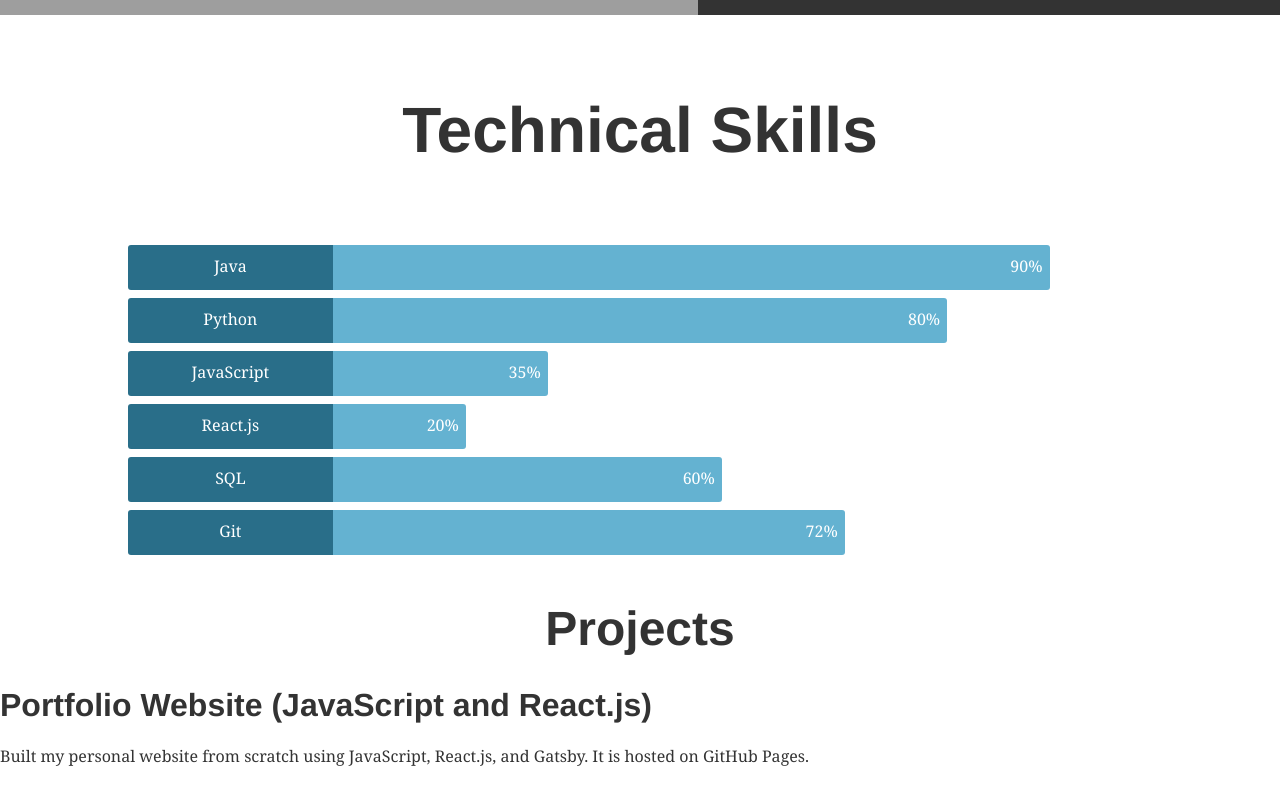
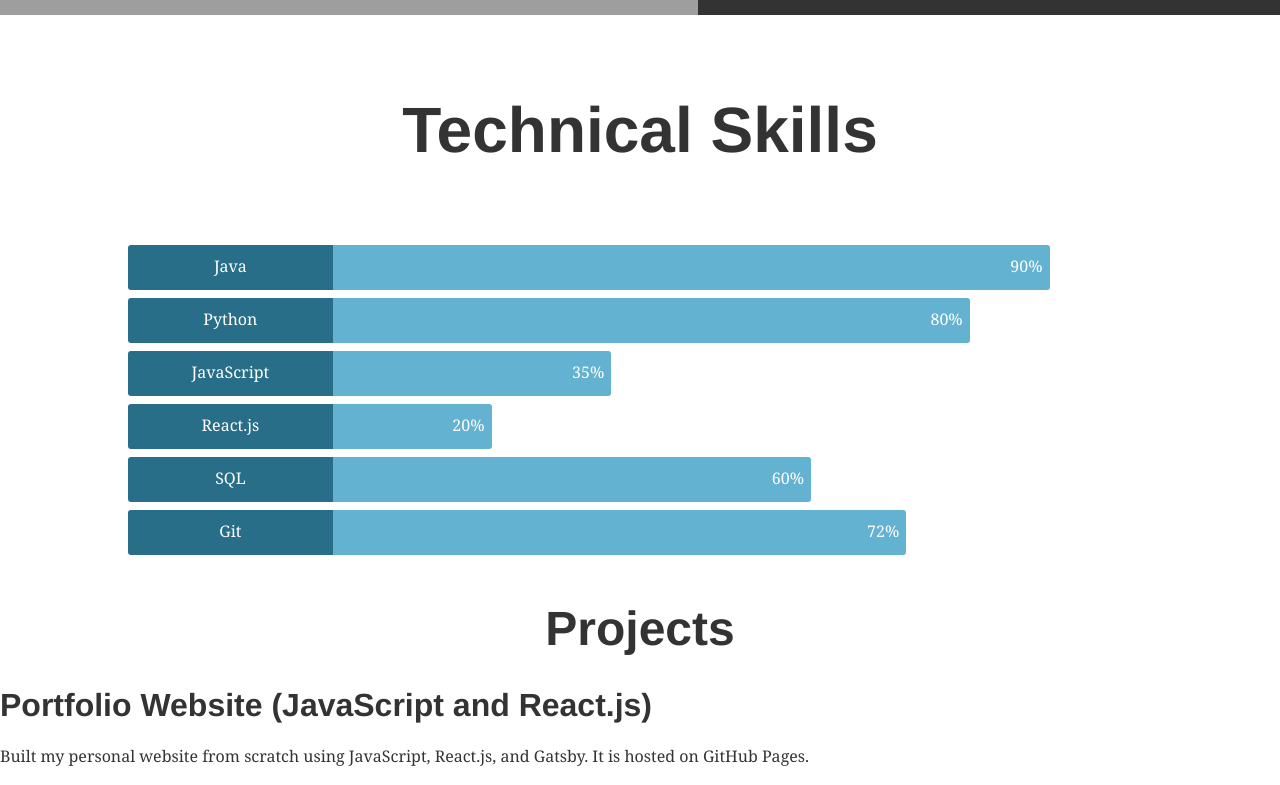
Before and after one commit to kellyhogan/kellyhogan.github.io, a Gatsby site: page / in a window 1280 px wide. Shown: the part 1309-2094 px from the top of the page. Built offline with nearby package versions, Linux system fonts and the light colour scheme; Gatsby itself is replaced by a stand-in of ours; grey boxes are pictures that could not be loaded; what typography-theme-noriega would draw is missing.

Commit message:
Changed bar percentages

```diff
--- a/src/components/SkillBarGraph.css
+++ b/src/components/SkillBarGraph.css
@@ -52,35 +52,35 @@
     width: 0;
 }
 [data-aos="anim-bar-two"].aos-animate {
-    width: 60%;
+    width: 62.2%;
 }
 
 [data-aos="anim-bar-three"] {
     width: 0;
 }
 [data-aos="anim-bar-three"].aos-animate {
-    width: 21%;
+    width: 27.2%;
 }
 
 [data-aos="anim-bar-four"] {
     width: 0;
 }
 [data-aos="anim-bar-four"].aos-animate {
-    width: 13%;
+    width: 15.5%;
 }
 
 [data-aos="anim-bar-five"] {
     width: 0;
 }
 [data-aos="anim-bar-five"].aos-animate {
-    width: 38%;
+    width: 46.7%;
 }
 
 [data-aos="anim-bar-six"] {
     width: 0;
 }
 [data-aos="anim-bar-six"].aos-animate {
-    width: 50%;
+    width: 56%;
 }
 
 @media only screen and (max-width: 800px) {
```
